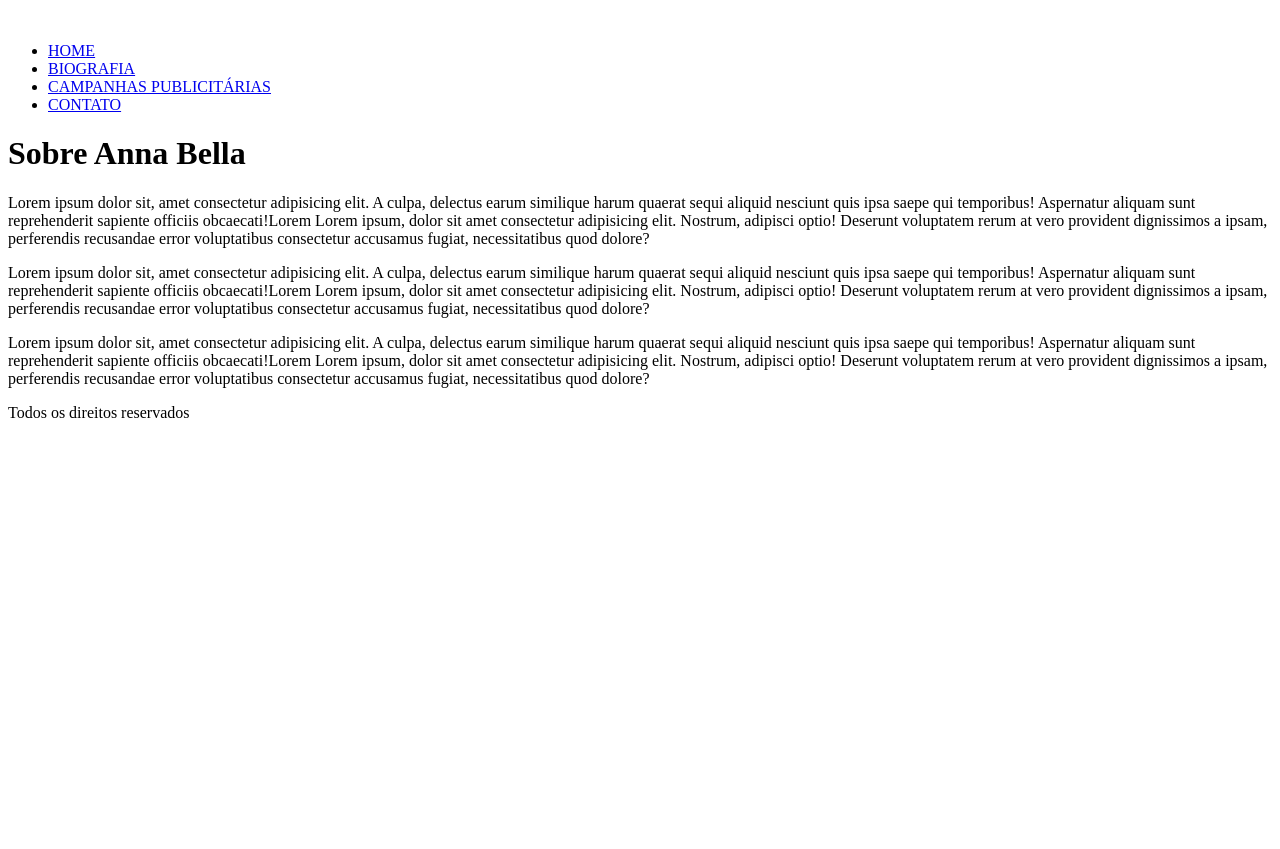
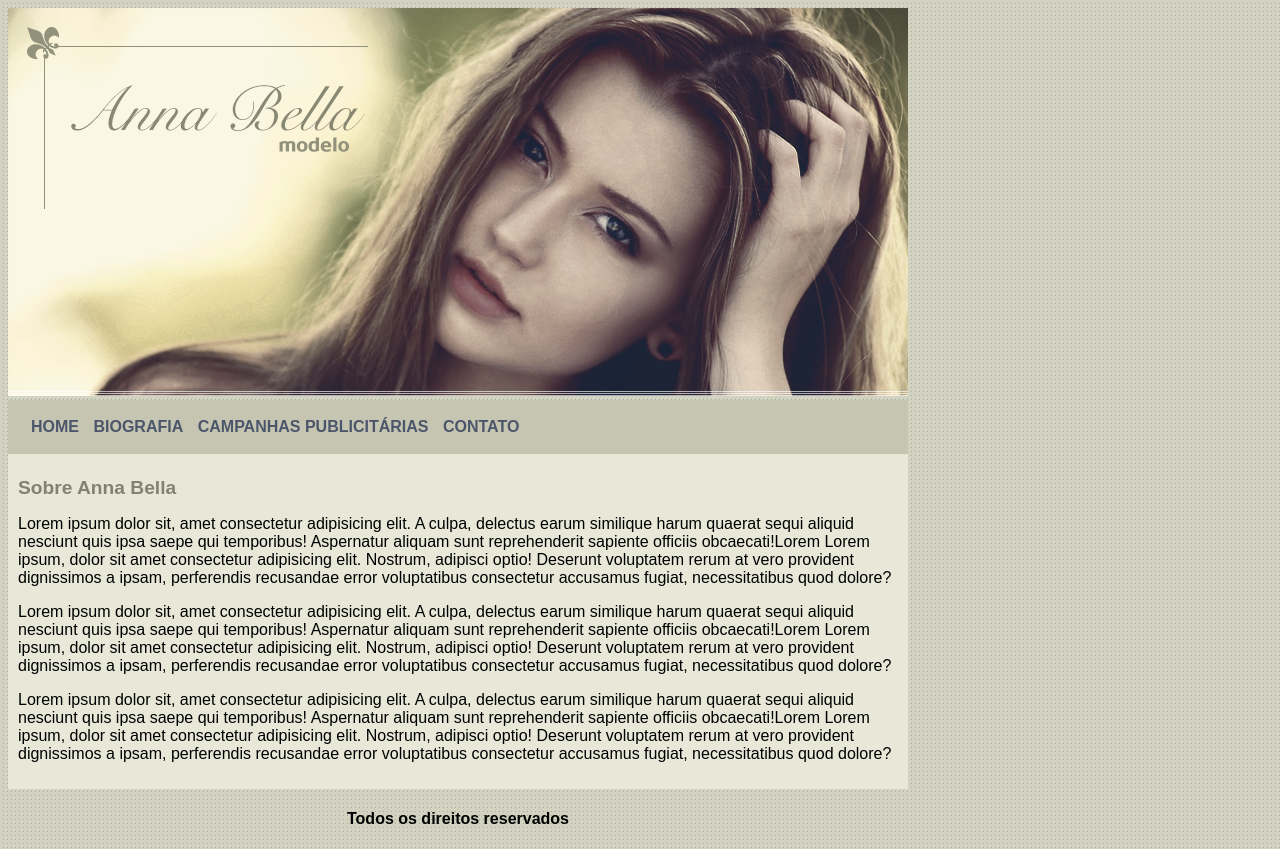
Before and after one commit to fernandojsj/Densenvolvimento-WEB, a plain HTML site: page Project 2 #AnnaBella/index.html in a window 1280 px wide. Before the commit the page ends 800 px from the top, so only its background shows below. Drawn offline with Linux system fonts and the light colour scheme.

Commit message:
home
Página principal terminada.

```diff
--- a/Project 2 #AnnaBella/index.html
+++ b/Project 2 #AnnaBella/index.html
@@ -3,24 +3,23 @@
 <head>
     <meta charset="UTF-8">
     <meta name="viewport" content="width=device-width, initial-scale=1.0">
-    <title>Anna Bella</title>
+    <title>Anna Bella Oficial</title>
+    <link rel="stylesheet" href="style.css">
 </head>
 
 <body>
 
-    <header>
-        <img src="">
-        <nav>
-            <ul>
-                <li> <a href="home"> HOME </a>  </li>
-                <li> <a href="bio"> BIOGRAFIA </a> </li>
-                <li> <a href="campanhas"> CAMPANHAS PUBLICITÁRIAS </a> </li>
-                <li> <a href="contato"> CONTATO </a> </li>
-            </ul>
-        </nav>
-    </header>
+    <div id="principal">
+    <img src="img/capa.png">
 
-    <main>
+        <div id="menu">
+            <a href="index.html">HOME</a>
+            <a href="bio.html">BIOGRAFIA</a>
+            <a href="campanhas.html">CAMPANHAS PUBLICITÁRIAS</a>
+            <a href="contato.html">CONTATO</a>
+        </div>
+
+        <div id="conteudo"> <!-- inicio conteudo -->
             <h1>Sobre Anna Bella</h1>
             <p>
                 Lorem ipsum dolor sit, amet consectetur adipisicing elit. A culpa, delectus earum similique harum quaerat sequi aliquid nesciunt quis ipsa saepe qui temporibus! Aspernatur aliquam sunt reprehenderit sapiente officiis obcaecati!Lorem
@@ -36,11 +35,13 @@
                 Lorem ipsum dolor sit, amet consectetur adipisicing elit. A culpa, delectus earum similique harum quaerat sequi aliquid nesciunt quis ipsa saepe qui temporibus! Aspernatur aliquam sunt reprehenderit sapiente officiis obcaecati!Lorem
                 Lorem ipsum, dolor sit amet consectetur adipisicing elit. Nostrum, adipisci optio! Deserunt voluptatem rerum at vero provident dignissimos a ipsam, perferendis recusandae error voluptatibus consectetur accusamus fugiat, necessitatibus quod dolore?
             </p>
-    </main>
+        </div> <!-- fim conteudo -->
 
-    <footer>
-        <p>Todos os direitos reservados</p>
-    </footer>
+        <div id="rodape">
+            <h4> Todos os direitos reservados </h4>
+        </div>
+
+    </div>
 
 </body>
 
--- /dev/null
+++ b/Project 2 #AnnaBella/style.css
@@ -0,0 +1,34 @@
+body {
+    background: #d2d2c1 url(img/fundo.png);
+    font: 16px Arial, Halvetica, sans-serif;
+}
+
+#principal{
+    width: 900px;
+}
+
+#menu {
+    background: #c5c5b2;
+    padding: 18px;
+}
+
+#conteudo {
+    background: #e8e8d9;
+    padding: 10px;
+}
+
+a {
+    color: #4b566a;
+    text-decoration: none;
+    font-weight: bold;
+     padding: 5px;
+}
+
+#rodape {
+    text-align: center;
+}
+
+h1 {
+    color: #828271;
+    font-size: 1.2em;
+}
```
Also changed, not shown: Project 2 #AnnaBella/bio.html (added, +16 -0 lines), Project 2 #AnnaBella/campanhas.html (added, +16 -0 lines), Project 2 #AnnaBella/contato.html (added, +51 -0 lines), Project 2 #AnnaBella/img/capa.png (added), Project 2 #AnnaBella/img/foto1.png (added), Project 2 #AnnaBella/img/foto2.png (added), Project 2 #AnnaBella/img/foto3.png (added), Project 2 #AnnaBella/img/fundo.png (added). Lines whose indentation alone changed are shown as unchanged.
